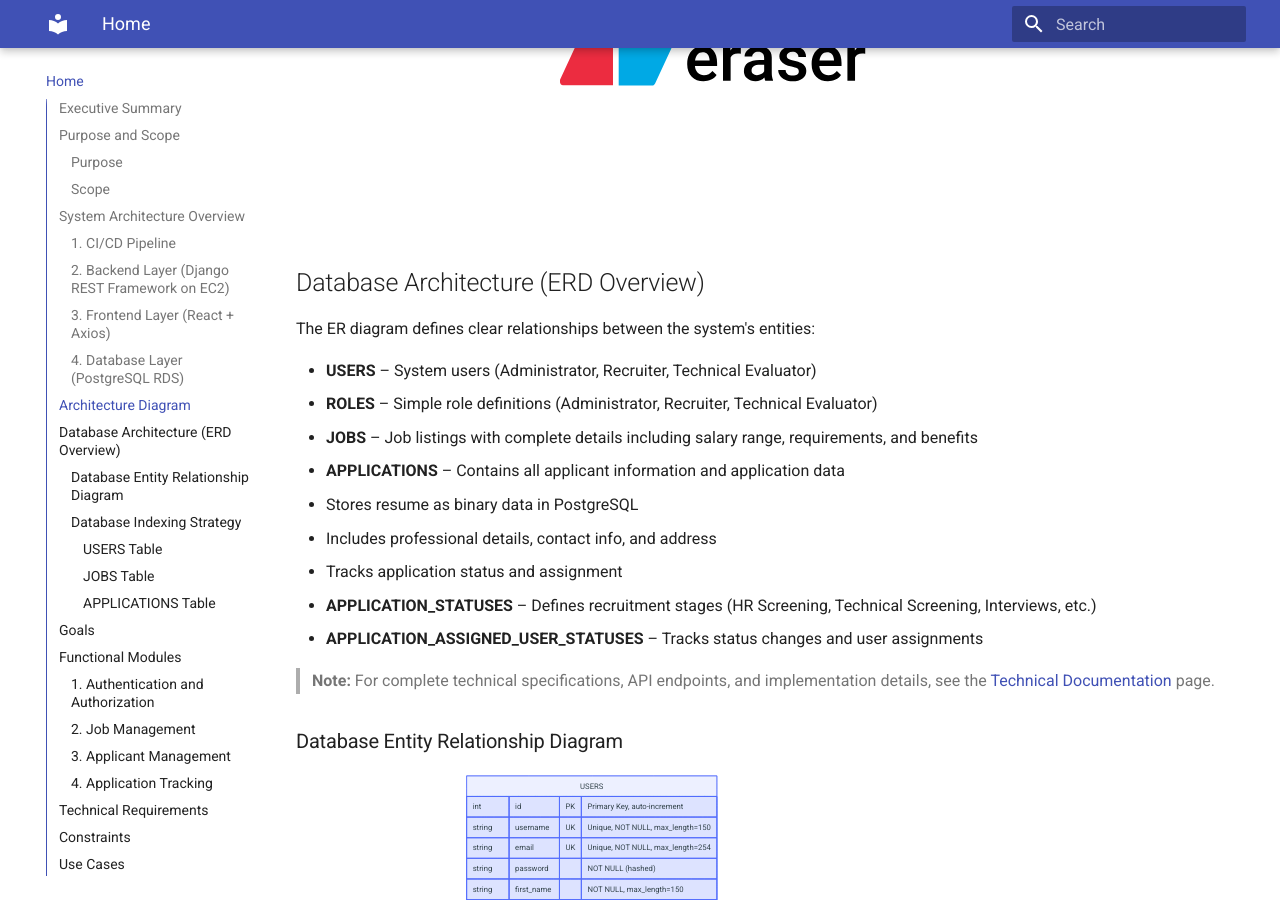
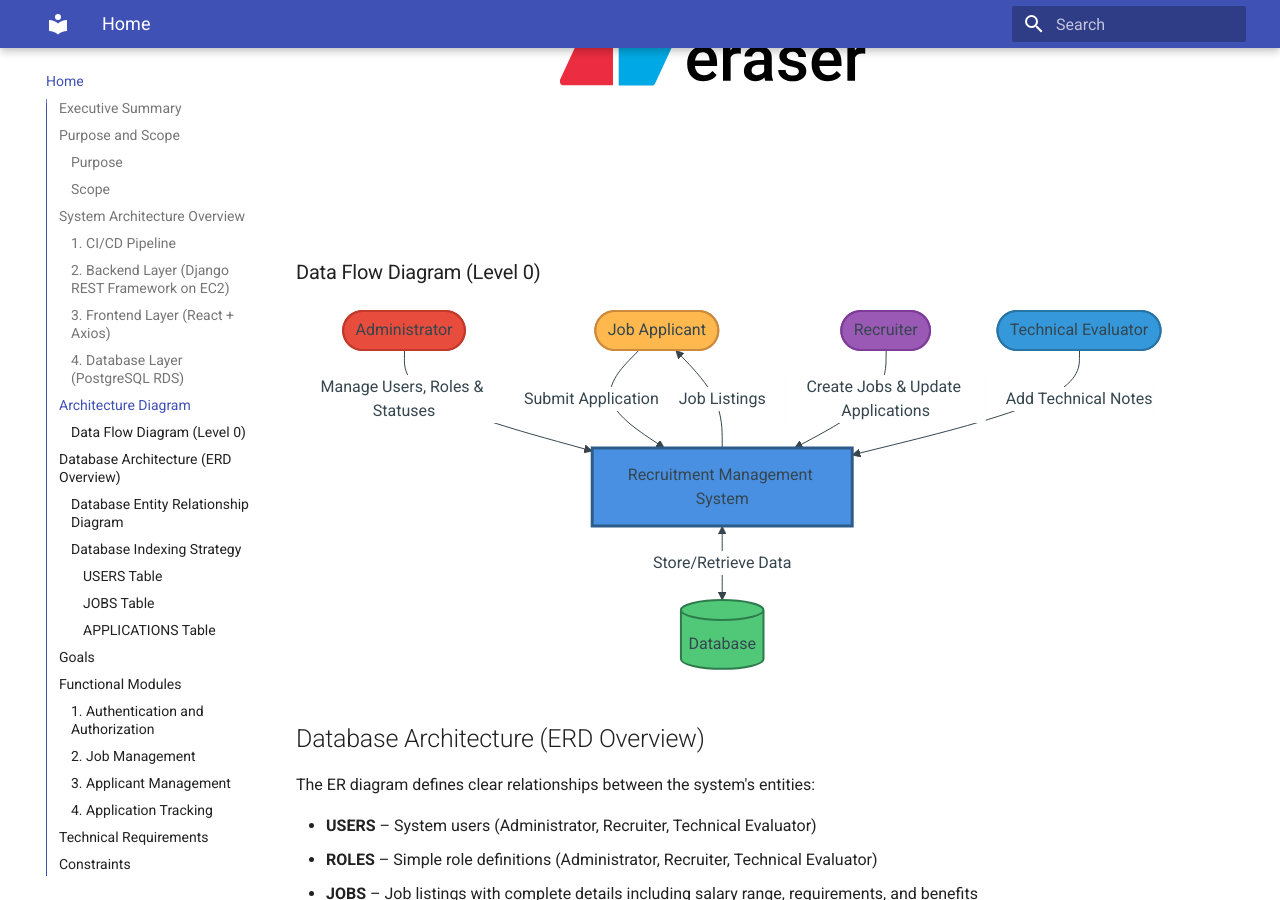
Before and after one commit to tanveer-gkmit/accipere-docs, an MkDocs documentation site: the page built from docs/index.md, in a window 1280 px wide and 900 px high, scrolled down 4879 px. Built offline with MkDocs 1.6.1 and Material for MkDocs 9.7.7, drawn with Linux system fonts in a browser that asks for light colours; some of the changed lines change nothing that is shown.

Commit message:
docs: Add data flow diagram to system documentation

````diff
--- a/docs/index.md
+++ b/docs/index.md
@@ -52,6 +52,46 @@ The system follows a modular, layered architecture deployed on AWS Cloud Infrast
 ## Architecture Diagram
 
 ![System Architecture](diagram-export-11-11-2025-1_12_23-PM.png)
+
+### Data Flow Diagram (Level 0)
+
+```mermaid
+flowchart TB
+    %% External Entities
+    Applicant([Job Applicant])
+    Admin([Administrator])
+    Recruiter([Recruiter])
+    Evaluator([Technical Evaluator])
+
+    %% Main System
+    RMS[Recruitment Management System]
+
+    %% Data Store
+    DB[(Database)]
+
+    %% Applicant Flows
+    Applicant -->|Submit Application| RMS
+    RMS -->|Job Listings| Applicant
+
+    %% Administrator Flows
+    Admin -->|Manage Users, Roles & Statuses| RMS
+
+    %% Recruiter Flows
+    Recruiter -->|Create Jobs & Update Applications| RMS
+
+    %% Technical Evaluator Flows
+    Evaluator -->|Add Technical Notes| RMS
+
+    %% System to Database
+    RMS <-->|Store/Retrieve Data| DB
+
+    style RMS fill:#4A90E2,stroke:#2E5C8A,stroke-width:3px,color:#fff
+    style DB fill:#50C878,stroke:#2D7A4A,stroke-width:2px,color:#fff
+    style Applicant fill:#FFB84D,stroke:#CC8A3D,stroke-width:2px
+    style Admin fill:#E74C3C,stroke:#C0392B,stroke-width:2px,color:#fff
+    style Recruiter fill:#9B59B6,stroke:#7D3C98,stroke-width:2px,color:#fff
+    style Evaluator fill:#3498DB,stroke:#2874A6,stroke-width:2px,color:#fff
+```
 
 ## Database Architecture (ERD Overview)
 
````
Also changed, not shown: site/index.html, site/search/search_index.json.
